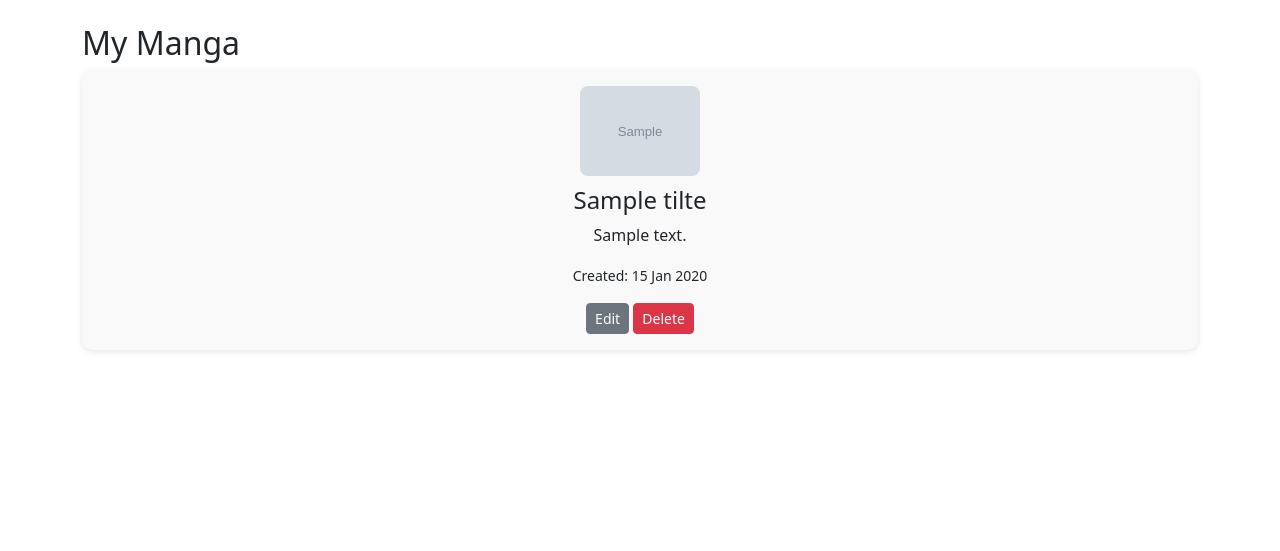
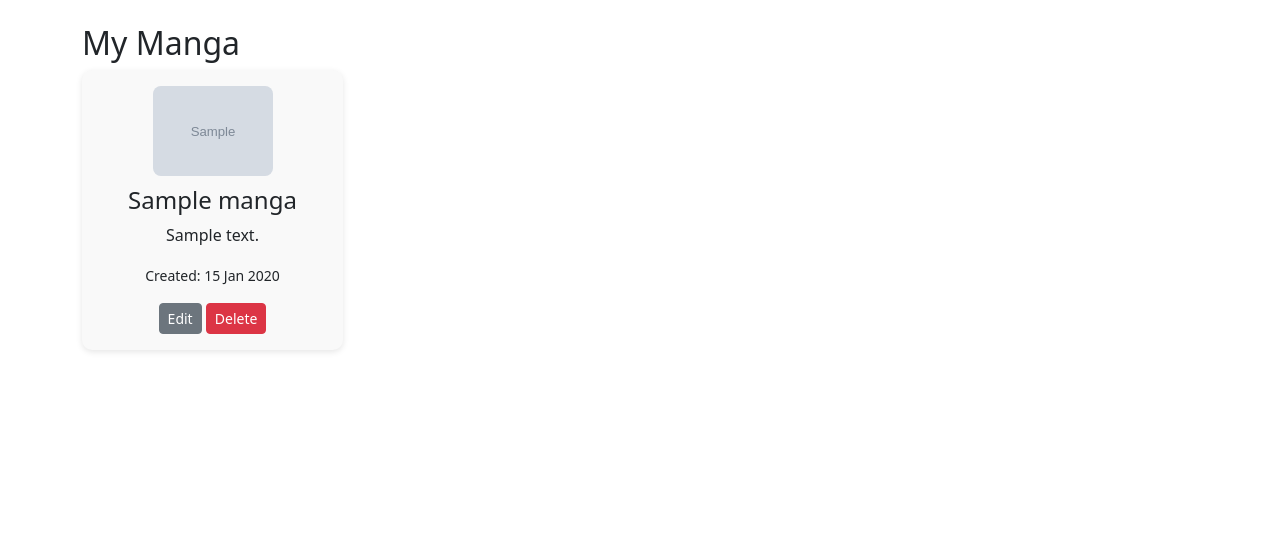
Before and after one commit to chavdaarpitsinh1248/Flask_projects, a Flask app: template manga_center/app/templates/author/my_manga.html in a window 1280 px wide. Shown: the part 74-625 px from the top of the page. Run offline with Flask 3, Linux system fonts and the light colour scheme; the template is opened without the code that fills it: most values are stand-ins (such as "Sample title", 1, 10 or a date in 2020); grey boxes marked "Sample" are stand-in pictures; some libraries are stand-ins or nearby versions.

Commit message:
Add files via upload

```diff
--- a/manga_center/app/templates/author/my_manga.html
+++ b/manga_center/app/templates/author/my_manga.html
@@ -15,7 +15,7 @@
             {% else %}
             <img src="{{ url_for('static', filename='default_cover.jpg') }}" alt="No Cover" width="120">
             {% endif %}
-            <h4>{{ manga.tilte }}</h4>
+            <h4>{{ manga.title }}</h4>
             <p>{{ manga.description[:120] }}{% if manga.description|length > 120 %}...{% endif %}</p>
             <p><small>Created: {{ manga.created_at.strftime('%d %b %Y') }}</small></p>
 
@@ -28,7 +28,7 @@
         {% endfor %}
     </div>
     {% else %}
-    <p>You have't added any manga yet.</p>
+    <p>You haven't added any manga yet.</p>
     <a href="{{ url_for('author.add_manga') }}" class="btn btn-primary">Add Manga</a>
     {% endif %}
 </section>
@@ -36,7 +36,7 @@
 <style>
     .manga-list {
         display: grid;
-        grid-template-columns: repeat(auto-fill, minman(250px, 1fr));
+        grid-template-columns: repeat(auto-fill, minmax(250px, 1fr));
         gap: 1.5rem;
     }
 
```
